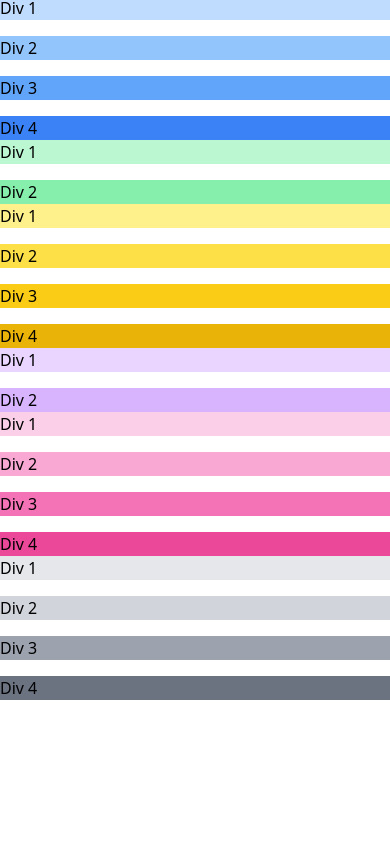
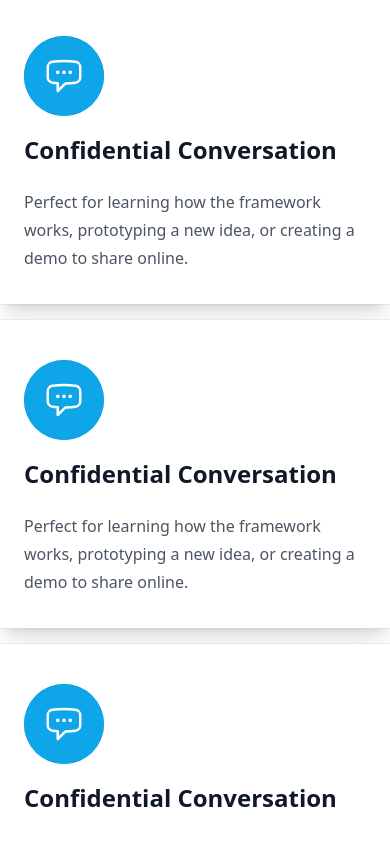
Before and after one commit to luciferpeter88/nexacura, a React (Create React App) app: page / in a window 390 px wide. Shown: the part 1200-2042 px from the top of the page. Before the commit the page ends 1900 px from the top, so only its background shows below. Built offline with nearby package versions, Linux system fonts and the light colour scheme.

Commit message:
Created cards in the second section, they are responsive, icons should be different, text should be different, second section has to be displayed a bit upper

```diff
--- /dev/null
+++ b/src/Components/Card/Card.js
@@ -0,0 +1,38 @@
+import React from "react";
+
+const Card = () => {
+  return (
+    <div className="group relative cursor-pointer overflow-hidden bg-white px-6 pt-10 pb-8 shadow-xl ring-1 ring-gray-900/5 transition-all duration-300 hover:-translate-y-1 hover:shadow-2xl sm:mx-auto sm:max-w-sm sm:rounded-lg sm:px-10">
+      <span className="absolute top-10 z-0 h-20 w-20 rounded-full bg-sky-500 transition-all duration-300 group-hover:scale-[10]"></span>
+      <div className="relative z-10 mx-auto max-w-md">
+        <span className="grid h-20 w-20 place-items-center rounded-full bg-sky-500 transition-all duration-300 group-hover:bg-sky-400">
+          <svg
+            xmlns="http://www.w3.org/2000/svg"
+            fill="none"
+            viewBox="0 0 24 24"
+            strokeWidth="1.5"
+            stroke="currentColor"
+            className="h-10 w-10 text-white transition-all"
+          >
+            <path
+              strokeLinecap="round"
+              strokeLinejoin="round"
+              d="M8.625 9.75a.375.375 0 11-.75 0 .375.375 0 01.75 0zm0 0H8.25m4.125 0a.375.375 0 11-.75 0 .375.375 0 01.75 0zm0 0H12m4.125 0a.375.375 0 11-.75 0 .375.375 0 01.75 0zm0 0h-.375m-13.5 3.01c0 1.6 1.123 2.994 2.707 3.227 1.087.16 2.185.283 3.293.369V21l4.184-4.183a1.14 1.14 0 01.778-.332 48.294 48.294 0 005.83-.498c1.585-.233 2.708-1.626 2.708-3.228V6.741c0-1.602-1.123-2.995-2.707-3.228A48.394 48.394 0 0012 3c-2.392 0-4.744.175-7.043.513C3.373 3.746 2.25 5.14 2.25 6.741v6.018z"
+            />
+          </svg>
+        </span>
+        <div className="space-y-6 pt-5 text-base leading-7 text-gray-600 transition-all duration-300 group-hover:text-white/90">
+          <h3 className="text-2xl font-bold leading-7 text-gray-900">
+            Confidential Conversation
+          </h3>
+          <p>
+            Perfect for learning how the framework works, prototyping a new
+            idea, or creating a demo to share online.
+          </p>
+        </div>
+      </div>
+    </div>
+  );
+};
+
+export default Card;
--- a/src/Pages/Home/HomePage.js
+++ b/src/Pages/Home/HomePage.js
@@ -2,6 +2,8 @@ import React from "react";
 import Button from "../../Components/Button/Button";
 import { Bubble, Circle } from "../../Components/Bubble/Bubble";
 import Blacklayer from "../../Components/BlackLayer/Blacklayer";
+import Card from "../../Components/Card/Card";
+import Thinking from "../../assets/thinking.jpg";
 
 function HomePage() {
   return (
@@ -41,16 +43,42 @@ function HomePage() {
 
       {/* <!-- Second Section --> */}
       <div class="grid grid-cols-1 md:grid-cols-2 xl:grid-cols-4 gap-4">
-        <div class="bg-blue-200">Div 1</div>
-        <div class="bg-blue-300">Div 2</div>
-        <div class="bg-blue-400">Div 3</div>
-        <div class="bg-blue-500">Div 4</div>
+        <div class="">
+          <Card />
+        </div>
+        <div class="">
+          <Card />
+        </div>
+        <div class="">
+          <Card />
+        </div>
+        <div class="">
+          <Card />
+        </div>
       </div>
 
       {/* <!-- Third Section --> */}
-      <div class="grid grid-cols-1 xl:grid-cols-2 gap-4">
-        <div class="bg-green-200">Div 1</div>
-        <div class="bg-green-300">Div 2</div>
+      <div class="grid grid-cols-1 xl:grid-cols-2 gap-4 py-20">
+        <div class="px-10 pt-24 pb-32 flex justify-center items-center">
+          <div class="flex flex-col gap-y-3 z-10 order-2 xl:order-1">
+            <h1 class="text-5xl font-bold font-sans  text-primary">
+              Chat with History's Legends Through AI
+            </h1>
+            <p class="text-lg">
+              Connect with the greatest minds in history from the comfort of
+              your home. Engage in conversations with iconic historical figures
+              like Isaac Newton and Albert Einstein through our AI-powered
+              platform. Our cutting-edge AI technology brings these historical
+              figures to life in interactive and educational chats.
+            </p>
+            <div>
+              <Button />
+            </div>
+          </div>
+        </div>
+        <div class="h-90 ">
+          <img src={Thinking} alt="Thinking" class="w-full h-full" />
+        </div>
       </div>
 
       {/* <!-- Fourth Section --> */}
```
Also changed, not shown: 1 other file (tests, documents, lock files or other folders).
